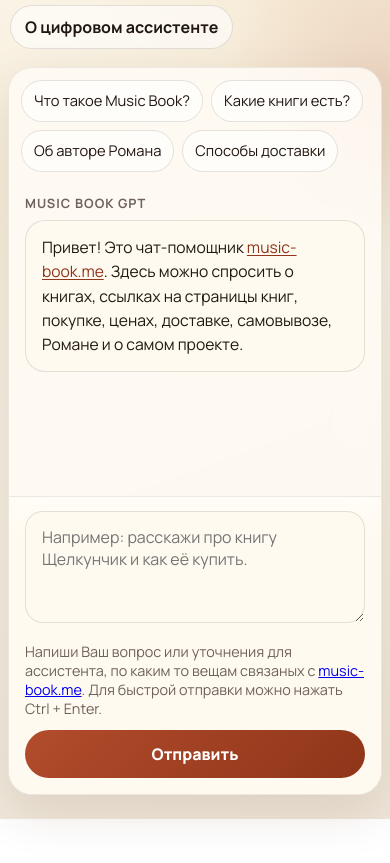
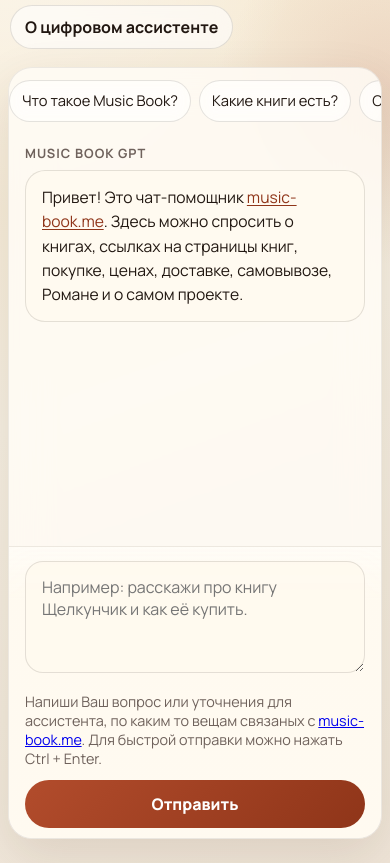
Before and after one commit to WizardJIOCb/git.music-book.me, a website: page public/index.html in a window 390 px wide. Shown: the part 100-963 px from the top of the page. Before the commit the page ends 919 px from the top, so only its background shows below. Drawn offline with Linux system fonts and the light colour scheme; no server answers.

Commit message:
Refine mobile suggestions and composer

```diff
--- a/public/styles.css
+++ b/public/styles.css
@@ -466,6 +466,9 @@ button:disabled,
 
   .panel {
     border-radius: 24px;
+    min-height: calc(100vh - 190px - env(safe-area-inset-bottom, 0px));
+    display: flex;
+    flex-direction: column;
   }
 
   button,
@@ -562,12 +565,13 @@ button:disabled,
 
   .suggestions {
     display: flex;
+    flex-wrap: nowrap;
     overflow-x: auto;
     overscroll-behavior-x: contain;
     scroll-snap-type: x proximity;
     gap: 8px;
     padding-top: 12px;
-    padding-inline: 12px;
+    padding-inline: 16px;
     padding-bottom: 4px;
     -webkit-overflow-scrolling: touch;
   }
@@ -586,10 +590,11 @@ button:disabled,
   }
 
   .messages {
-    min-height: 320px;
+    flex: 1 1 auto;
+    min-height: 420px;
     max-height: none;
     padding-top: 18px;
-    padding-bottom: 18px;
+    padding-bottom: 24px;
   }
 
   .message {
@@ -607,8 +612,9 @@ button:disabled,
     position: sticky;
     bottom: 0;
     z-index: 6;
+    margin-top: auto;
     padding-top: 14px;
-    padding-bottom: calc(16px + env(safe-area-inset-bottom, 0px));
+    padding-bottom: calc(10px + env(safe-area-inset-bottom, 0px));
     background: linear-gradient(180deg, rgba(255, 252, 246, 0.82), rgba(255, 250, 240, 0.98) 18%);
     backdrop-filter: blur(16px);
   }
@@ -625,6 +631,11 @@ button:disabled,
     gap: 12px;
   }
 
+  #submit-button {
+    margin-top: auto;
+    margin-bottom: 0;
+  }
+
   .hint {
     font-size: 0.9rem;
   }
```
